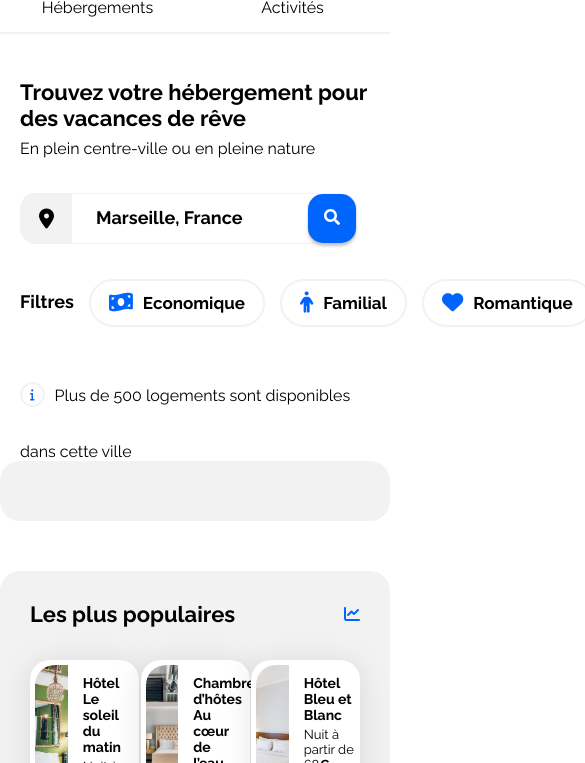
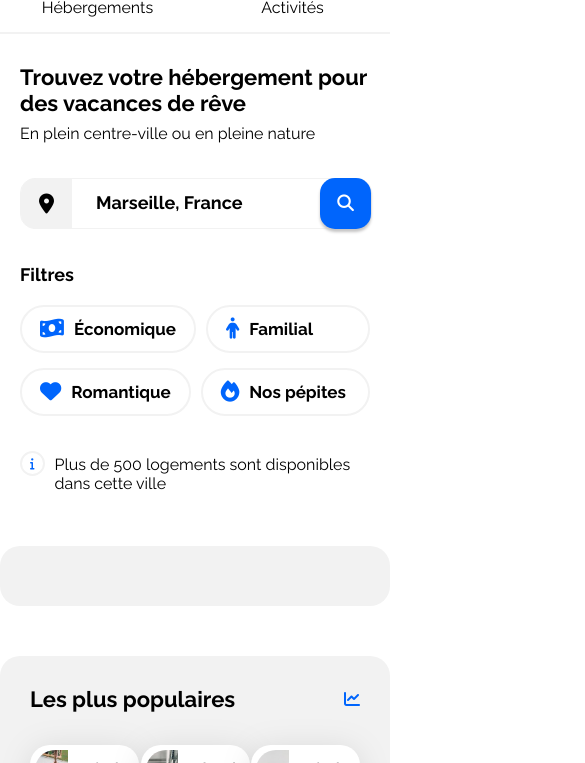
Before and after one commit to Mutur16/oc-projet3, a plain HTML site: page index.html in a window 390 px wide. Shown: the part 81-844 px from the top of the page, 585 px wide, since content can reach past the window. Drawn offline with Linux system fonts and the light colour scheme.

Commit message:
step5: media queries + fixes

```diff
--- a/css/style.css
+++ b/css/style.css
@@ -79,6 +79,7 @@ body {
     padding: 25px 18px;
     background-color: var(--main-bg-color);
     border-radius: 15px 0 0 15px;
+    color: #000000
 }
 
 .search-bar input {
@@ -126,25 +127,29 @@ body {
     font-weight: 700;
 }
 
-input[type="radio"].filter {
-    display: none;
+.fa-money-bill-wave .fa-person .fa-heart .fa-fire{
+    color: #0065fc
 }
 
-input[type="radio"].filter + label {
+.filter-btn {
     display: flex;
+    gap: 15px;
+}
+
+.filter-btn button {
+    display: inline-flex;
     align-items: center;
     gap: 10px;
     border: solid 2px var(--main-bg-color);
     background-color: var(--white);
     border-radius: 25px;
-    padding: 12px 18px;
+    padding:12px 18px;
     cursor: pointer;
-    margin-bottom: 35px;
     font-size: 17px;
     font-weight: 700;
 }
 
-input[type="radio"].filter:hover + label {
+.filters button:hover {
     background-color: var(--filter-bg-color);
 }
 
@@ -153,6 +158,14 @@ input[type="radio"].filter:hover + label {
     border: solid 2px var(--main-bg-color);
     border-radius: 50px;
     margin-right: 10px;
+    margin-bottom: 35px;
+    color: #0065fc
+}
+
+.info {
+    display: flex;
+    align-items: baseline;
+    margin-top: 35px;
     margin-bottom: 35px;
 }
 
@@ -255,6 +268,16 @@ input[type="radio"].filter:hover + label {
 /****** Media queries ***********/
 /* Medium devices (tablets, less/equal than 1024px) */
 @media (max-width: 1024px) {
+
+    .filters {
+        display: block;
+    }
+
+    .filter-btn {
+        font-size: 16px;
+        margin-top: 20px;
+    }
+
     .hebergements-and-populaires {
         flex-direction: column;
     }
@@ -305,7 +328,6 @@ input[type="radio"].filter:hover + label {
     .topbar-links {
         display: flex;
         margin: 0;
-        padding: 0 0 15px 0;
         width: 100%;
         gap: 0;
     }
@@ -336,8 +358,9 @@ input[type="radio"].filter:hover + label {
     }
 
     .search-mobile {
-        display: block;
-        padding: 15px 16px;
+        display: flex;
+        margin-left: auto;
+        padding: 25px 17px;
         border-radius: 15px;
         border: none;
         background: var(--main-color, #0065FC);
@@ -345,15 +368,35 @@ input[type="radio"].filter:hover + label {
         cursor: pointer;
     }
 
+    .fa-magnifying-glass {
+        color: #FFF;
+    }
+
     .search-desktop {
         display: none;
     }
 
     .search-bar {
-        width: 335px;
+        width: 100%;
     }
 
     .search-bar input {
         width: 190px;
     }
+
+    .filter-btn {
+        display: flex;
+        flex-wrap: wrap;
+    }
+
+    .btn-inline {
+        display: flex;
+        width: 100%;
+        gap: 10px;
+    }
+
+    .filter-btn button {
+        width: 100%;
+    }
+
 }
--- a/index.html
+++ b/index.html
@@ -32,31 +32,32 @@
                     <p>En plein centre-ville ou en pleine nature</p>
                 </div>
                 <form class="search-bar" id="form">
-                    <i class="fa-solid fa-location-dot fa-lg" style="color: #000000;"></i>
+                    <i class="fa-solid fa-location-dot fa-lg"></i>
                     <input type="text" id="city-search" name="s" placeholder="Marseille, France">
-                    <button class="search-desktop">Rechercher</button>
-                    <button class="search-mobile"><img src="images/icon/search.svg" alt="Bouton pour lancer la recherche" width="16" height="16"></button>
+                    <button type="submit" class="search-desktop">Rechercher</button>
+                    <button class="search-mobile"><i class="fa-solid fa-magnifying-glass fa-lg""></i></button>
                 </form>
                 <div class="filters">
                     <span>Filtres</span>
+                    <div class="filter-btn">
+                        <div class="btn-inline">
+                            <button type="button"><i class="fa-solid fa-money-bill-wave fa-lg"></i>Économique</button>
+                            <button type="button"><i class="fa-solid fa-person fa-lg"></i>Familial</button>
+                        </div>
+                        <div class="btn-inline">
+                            <button type="button"><i class="fa-solid fa-heart fa-lg"></i>Romantique</button>
+                            <button type="button"><i class="fa-solid fa-fire fa-lg"></i>Nos pépites</button>
+                        </div>
+                        </div>
+                </div>
+                <div class="info">
                     <div>
-                        <input type="radio" id="economy" name="filtre" class="filter" value="economy" />
-                        <label for="economy"><i class="fa-solid fa-money-bill-wave fa-lg" style="color: #0065fc;"></i>Economique</label>
+                        <i class="fa-solid fa-info fa-xs"></i>
                     </div>
                     <div>
-                        <input type="radio" id="family" name="filtre" class="filter" value="family" />
-                        <label for="family"><i class="fa-solid fa-person fa-lg" style="color: #0065fc;"></i>Familial</label>
-                    </div>
-                    <div>
-                        <input type="radio" id="romantic" name="filtre" class="filter" value="romantic" />
-                        <label for="romantic"><i class="fa-solid fa-heart fa-lg" style="color: #0065fc;"></i>Romantique</label>
-                    </div>
-                    <div>
-                        <input type="radio" id="highlights" name="filtre" class="filter" value="highlights" />
-                        <label for="highlights"><i class="fa-solid fa-fire fa-lg" style="color: #0065fc;"></i>Nos pépites</label>
+                        Plus de 500 logements sont disponibles dans cette ville
                     </div>
                 </div>
-                <span><i class="fa-solid fa-info fa-xs" style="color: #0065fc;"></i>Plus de 500 logements sont disponibles dans cette ville</span>
             </div>
             <div class="hebergements-and-populaires">
                 <section class="hebergements">
```
Also changed, not shown: images/icon/location.svg (deleted), images/icon/search.svg (deleted).
